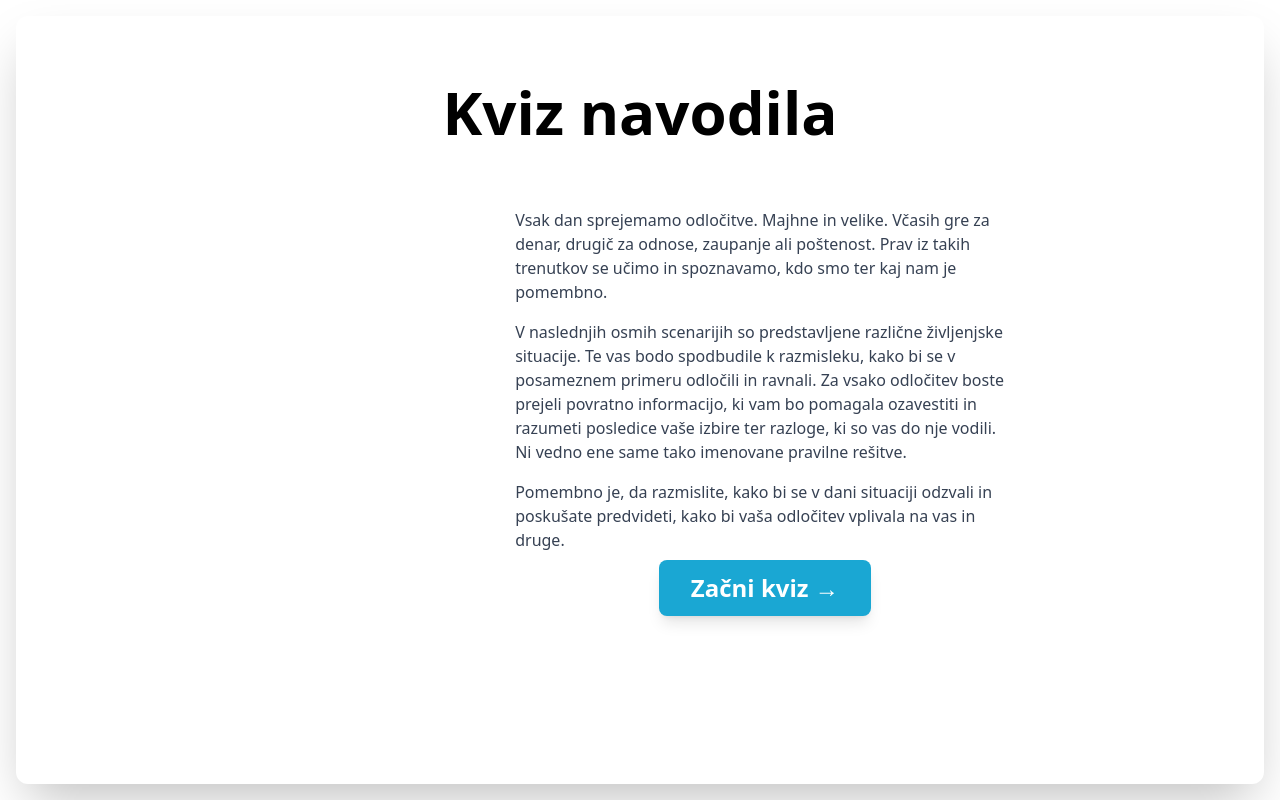
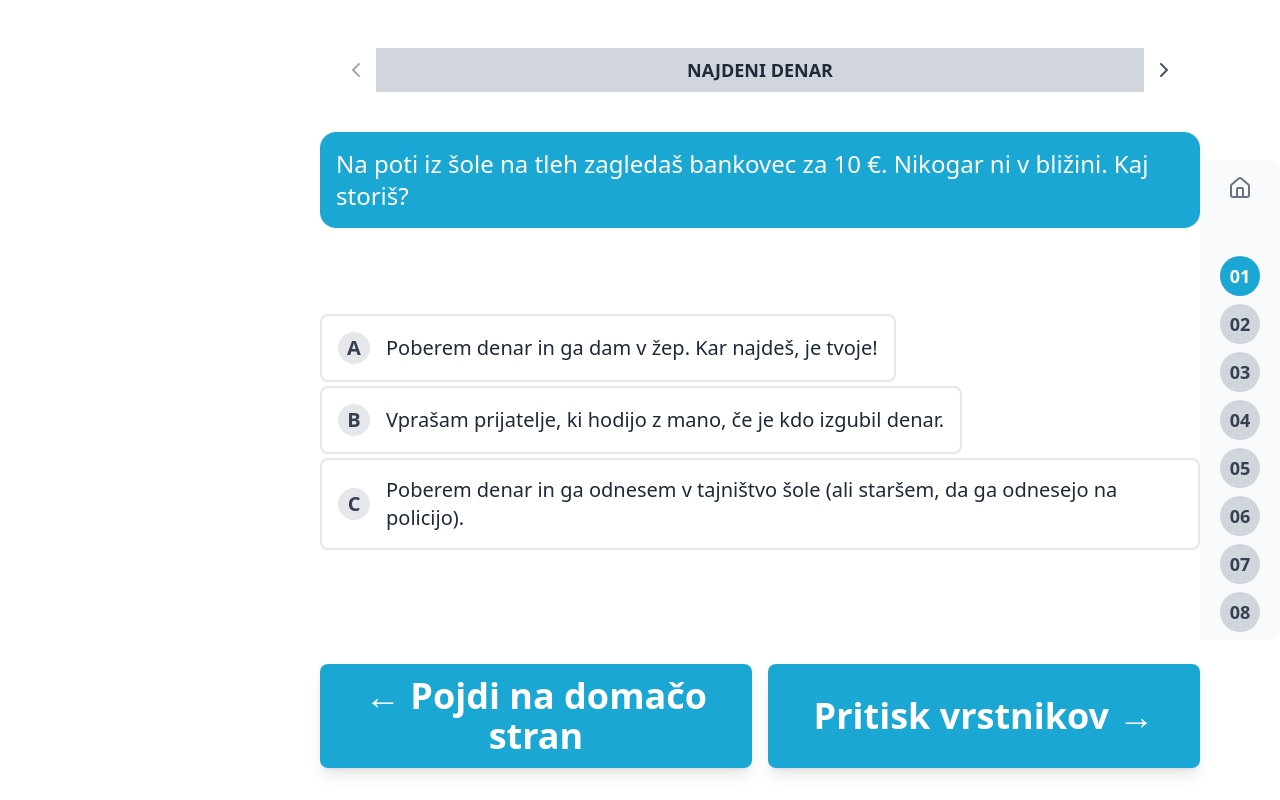
Before and after one commit to wolfboyyang/decision-quiz, a SvelteKit app: page / in a window 1280 px wide. Built offline with nearby package versions, Linux system fonts and the light colour scheme.

Commit message:
Adjust UI for wordpress.

```diff
--- a/src/routes/+page.svelte
+++ b/src/routes/+page.svelte
@@ -6,7 +6,7 @@
     import QuizBackground from "$lib/assets/backgrounds/quiz.png?enhanced";
     import FeedbackBackground from "$lib/assets/backgrounds/feedback.png?enhanced";
 
-    let currentQuizId: number = $state(-1);
+    let currentQuizId: number = $state(1);
     let selectedOption: string = $state("");
     let showFeedback = $state(false);
 
@@ -65,10 +65,7 @@
     };
 </script>
 
-<div class="w-screen h-screen p-4 flex items-center justify-center font-sans">
-    <main
-        class="w-full h-full rounded-xl shadow-2xl overflow-hidden min-h-[700px] flex justify-center items-center"
-    >
+<main class="w-screen h-screen flex justify-center items-center font-sans">
     {#if currentQuizId === -1}
         <!-- Introduction -->
         <enhanced:img
@@ -76,45 +73,44 @@
             alt="Introduction Background"
             class="absolute top-0 left-0 w-screen h-screen -z-1"
         />
-            <div class="w-full h-full flex flex-col">
-                <div class="h-1/4 flex items-center justify-center">
-                    <h1 class="text-6xl font-bold">Kviz navodila</h1>
+        <div class="flex flex-col">
+            <div class="flex items-center justify-center">
+                <h1 class="p-6 xl:p-28 xl:text-4xl text-2xl font-bold">
+                    Kviz navodila
+                </h1>
             </div>
-                <div class="grow w-full grid grid-cols-5">
-                    <div class="h-2/3 col-start-3 col-span-2">
-                        <div class="flex flex-col">
-                            <div class="space-y-4 text-gray-700">
+            <div class="grow flex">
+                <div class="w-3/8"></div>
+                <div class="w-15/32 flex flex-col">
+                    <div
+                        class="space-y-1 xl:space-y-4 text-gray-700 text-[10px] xl:text-2xl"
+                    >
                         <p>
-                                    Vsak dan sprejemamo odločitve. Majhne in
-                                    velike. Včasih gre za denar, drugič za
-                                    odnose, zaupanje ali poštenost. Prav iz
-                                    takih trenutkov se učimo in spoznavamo, kdo
-                                    smo ter kaj nam je pomembno.
+                            Vsak dan sprejemamo odločitve. Majhne in velike.
+                            Včasih gre za denar, drugič za odnose, zaupanje ali
+                            poštenost. Prav iz takih trenutkov se učimo in
+                            spoznavamo, kdo smo ter kaj nam je pomembno.
                         </p>
                         <p>
-                                    V naslednjih osmih scenarijih so
-                                    predstavljene različne življenjske
-                                    situacije. Te vas bodo spodbudile k
-                                    razmisleku, kako bi se v posameznem primeru
-                                    odločili in ravnali. Za vsako odločitev
-                                    boste prejeli povratno informacijo, ki vam
-                                    bo pomagala ozavestiti in razumeti posledice
-                                    vaše izbire ter razloge, ki so vas do nje
-                                    vodili. Ni vedno ene same tako imenovane
-                                    pravilne rešitve.
+                            V naslednjih osmih scenarijih so predstavljene
+                            različne življenjske situacije. Te vas bodo
+                            spodbudile k razmisleku, kako bi se v posameznem
+                            primeru odločili in ravnali. Za vsako odločitev
+                            boste prejeli povratno informacijo, ki vam bo
+                            pomagala ozavestiti in razumeti posledice vaše
+                            izbire ter razloge, ki so vas do nje vodili. Ni
+                            vedno ene same tako imenovane pravilne rešitve.
                         </p>
                         <p>
-                                    Pomembno je, da razmislite, kako bi se v
-                                    dani situaciji odzvali in poskušate
-                                    predvideti, kako bi vaša odločitev vplivala
-                                    na vas in druge.
+                            Pomembno je, da razmislite, kako bi se v dani
+                            situaciji odzvali in poskušate predvideti, kako bi
+                            vaša odločitev vplivala na vas in druge.
                         </p>
                     </div>
-                        </div>
-                        <div class="mt-2 text-center">
+                    <div class="mt-2 xl:mt-8 text-center">
                         <button
                             onclick={goHome}
-                                class="bg-[#1aa7d3] text-white font-bold py-3 px-8 rounded-lg shadow-lg hover:bg-blue-700 transition-colors text-2xl"
+                            class="bg-[#1aa7d3] text-white font-bold py-1 px-3 xl:py-3 xl:px-8 rounded-lg shadow-lg hover:bg-blue-700 transition-colors text-sm xl:text-2xl"
                         >
                             Začni kviz →
                         </button>
@@ -129,30 +125,32 @@
             alt="Home Background"
             class="absolute top-0 left-0 w-screen h-screen -z-1"
         />
-            <div class="w-full h-full flex flex-col items-center">
-                <div class="h-1/4 flex items-center justify-center">
-                    <h1 class="text-4xl font-bold">Kviz Odločitev</h1>
+        <div class="flex flex-col items-center">
+            <div class="flex items-center justify-center">
+                <h1 class="pt-8 pb-1 xl:p-28 xl:text-4xl text-2xl font-bold">
+                    Kviz Odločitev
+                </h1>
             </div>
 
             <div class="w-5/8 h-1/2">
                 <div
-                        class="w-full h-full grid grid-cols-4 grid-rows-2 justify-center items-center p-2"
+                    class="grid grid-cols-4 grid-rows-2 justify-center items-center"
                 >
                     {#each QUIZ_DATA as quiz, index}
-                            <div
-                                class="w flex items-center justify-center p-16"
-                            >
+                        <div class="p-2 flex items-center justify-center">
                             <button
                                 title={quiz.title}
-                                    class="rounded-lg shadow-md p-2 m-2 bg-white cursor-pointer transition-all transform hover:scale-105 hover:shadow-lg"
+                                class="rounded-lg shadow-md bg-white cursor-pointer transition-all transform hover:scale-105 hover:shadow-lg"
                                 onclick={() => handleSelectQuiz(index + 1)}
                             >
                                 <enhanced:img
                                     src={quiz.image}
                                     alt={quiz.title}
-                                        class="rounded-md mb-4"
+                                    class="rounded-md"
                                 />
-                                    <p>{quiz.title}</p>
+                                <p class="text-[9px] xl:text-xl">
+                                    {quiz.title}
+                                </p>
                             </button>
                         </div>
                     {/each}
@@ -160,22 +158,18 @@
                 <div
                     class="w-full inline-flex justify-center items-center gap-20"
                 >
-                        <div
-                            class="col-span-2 flex items-center justify-center"
-                        >
+                    <div class="col-span-2 flex items-center justify-center">
                         <button
                             onclick={goToIntroduction}
-                                class="inline-flex items-center bg-[#1aa7d3] text-white font-bold py-3 px-6 rounded-lg shadow-lg hover:bg-[#168db3] transition-colors text-4xl"
+                            class="inline-flex items-center bg-[#1aa7d3] text-white font-bold py-1 px-3 xl:py-3 xl:px-6 rounded-lg shadow-lg hover:bg-[#168db3] transition-colors text-sm xl:text-xl"
                         >
                             ← Kviz navodila
                         </button>
                     </div>
-                        <div
-                            class="col-span-2 flex items-center justify-center"
-                        >
+                    <div class="col-span-2 flex items-center justify-center">
                         <button
                             onclick={handleStart}
-                                class="inline-flex items-center bg-[#1aa7d3] text-white font-bold py-3 px-6 rounded-lg shadow-lg hover:bg-[#168db3] transition-colors text-4xl"
+                            class="inline-flex items-center bg-[#1aa7d3] text-white font-bold py-1 px-3 xl:py-3 xl:px-6 rounded-lg shadow-lg hover:bg-[#168db3] transition-colors text-sm xl:text-xl"
                         >
                             {QUIZ_DATA[0].title} →
                         </button>
@@ -185,12 +179,12 @@
         </div>
     {:else if quiz !== null}
         <div class="w-full h-full flex items-center">
-                <div class="w-1/4 h-full"></div>
+            <div class="w-1/4"></div>
             <!-- Main Quiz Content -->
-                <div class="w-1/2 h-1/2 flex flex-col justify-between">
+            <div class="w-11/16 h-full flex flex-col justify-between">
                 <!-- Header & Navigation -->
                 <div
-                        class="flex justify-between items-center mb-6 text-xl md:text-2xl font-bold text-gray-800 text-center p-4 rounded-lg"
+                    class="flex justify-between items-center mt-1 xl:mt-8 xl:mb-6 text-lg md:text-2xl font-bold text-gray-800 text-center p-2 xl:p-4 rounded-lg"
                 >
                     <button
                         onclick={handlePrevQuiz}
@@ -199,9 +193,9 @@
                     >
                         <ChevronLeft class="w-6 h-6 text-gray-600" />
                     </button>
-                        <div class="p-4 grow bg-gray-300">
+                    <div class="p-2 grow bg-gray-300">
                         <h2
-                                class="text-xl font-bold text-gray-800 text-center uppercase"
+                            class="text-lg font-bold text-gray-800 text-center uppercase"
                         >
                             {quiz.title}
                         </h2>
@@ -217,7 +211,7 @@
                 <div class="grow flex flex-col justify-between">
                     <!-- Scenario -->
                     <p
-                            class="text-white text-2xl p-4 my-8 bg-[#1aa7d3] rounded-2xl"
+                        class="text-white text-sm xl:text-2xl p-2 mb-1 xl:p-4 bg-[#1aa7d3] rounded-2xl"
                     >
                         {quiz.scenario}
                     </p>
@@ -230,24 +224,23 @@
                             alt="Quiz Background"
                             class="absolute top-0 left-0 w-screen h-screen -z-1"
                         />
-                            <div class="space-y-4">
+                        <div class="space-y-1">
                             {#each Object.entries(quiz.options) as [option, text]}
                                 <button
-                                        class={`w-full border-2 rounded-lg p-4 flex items-center space-x-4 cursor-pointer transition-all ${
+                                    class={`border-2 rounded-lg p-1 xl:p-4 flex items-center space-x-4 cursor-pointer transition-all ${
                                         selectedOption === option
                                             ? "border-blue-500 bg-blue-50 ring-2 ring-blue-500"
                                             : "border-gray-200 hover:bg-gray-50"
                                     }`}
-                                        onclick={() =>
-                                            handleSelectOption(option)}
+                                    onclick={() => handleSelectOption(option)}
                                 >
                                     <div
-                                            class="shrink-0 w-8 h-8 rounded-full font-bold flex items-center justify-center text-xl bg-gray-200 text-gray-700"
+                                        class="shrink-0 w-8 h-8 rounded-full font-bold flex items-center justify-center text-sm xl:text-xl bg-gray-200 text-gray-700"
                                     >
                                         {option}
                                     </div>
                                     <p
-                                            class="text-gray-800 text-left text-xl"
+                                        class="text-gray-800 text-left text-[12px] xl:text-xl"
                                     >
                                         {text}
                                     </p>
@@ -262,45 +255,42 @@
                             class="absolute top-0 left-0 w-full h-full -z-1"
                         />
                         <div
-                                class="border-2 rounded-lg p-4 flex items-center space-x-4 cursor-pointer transition-all border-blue-500 bg-blue-50 ring-2 ring-blue-500"
+                            class="border-2 rounded-lg p-1 xl:p-4 flex items-center space-x-4 cursor-pointer transition-all border-blue-500 bg-blue-50 ring-2 ring-blue-500"
                         >
                             <div
-                                    class="shrink-0 w-8 h-8 rounded-full font-bold flex items-center justify-center bg-[#1aa7d3] text-white"
+                                class="shrink-0 w-8 h-8 rounded-full font-bold flex items-center justify-center bg-[#1aa7d3] text-sm xl:text-xl text-gray-700"
                             >
                                 {selectedOption}
                             </div>
-                                <p class="text-gray-800">
+                            <p class="text-gray-800 text-sm xl:text-xl">
                                 {quiz.options[selectedOption]}
                             </p>
                         </div>
-                            <div class="animate-fadeIn mt-4">
-                                <h3
-                                    class="text-xl font-semibold mb-4 text-gray-800"
+                        <div class="animate-fadeIn mt-1 xl:mt-4">
+                            <div
+                                class="p-1 xl:p-4 rounded-lg bg-blue-50 border-l-4 border-gray-400"
                             >
-                                    POVRATNA INFORMACIJA
-                                </h3>
-                                <div
-                                    class="p-4 rounded-lg bg-blue-50 border-l-4 border-gray-400"
+                                <p
+                                    class="text-gray-800 text-sm xl:text-xl font-semibold"
                                 >
-                                    <p class="text-gray-800 font-semibold">
                                     {quiz.feedback[selectedOption]}
                                 </p>
                             </div>
                         </div>
                     {/if}
                     <!-- Persistent Bottom Navigation -->
-                        <div class="flex flex-col sm:flex-row gap-4 mt-8">
+                    <div class="flex gap-4 mt-1 mb-1 xl:mb-8 xl:mt-8">
                         {#if selectedOption !== ""}
                             <button
                                 onclick={handleTryAnother}
-                                    class="w-full sm:w-1/2 bg-gray-200 text-gray-800 text-4xl font-bold py-3 px-6 rounded-lg hover:bg-gray-300 transition-colors"
+                                class="w-1/2 bg-gray-200 text-gray-800 text-sm xl:text-4xl font-bold py-1 px-3 xl:py-3 xl:px-6 rounded-lg hover:bg-gray-300 transition-colors"
                             >
                                 ⟳ Poskusi drugega
                             </button>
                         {:else}
                             <button
                                 onclick={handlePrevQuiz}
-                                    class="w-full sm:w-1/2 bg-[#1aa7d3] text-white text-4xl font-bold py-3 px-6 rounded-lg shadow-lg hover:bg-[#168db3] transition-colors"
+                                class="w-1/2 bg-[#1aa7d3] text-white text-sm xl:text-4xl font-bold py-1 px-3 xl:py-3 xl:px-6 rounded-lg shadow-lg hover:bg-[#168db3] transition-colors"
                             >
                                 ← {currentQuizId > 1
                                     ? QUIZ_DATA[currentQuizId - 2].title
@@ -311,14 +301,14 @@
                         {#if isLastQuiz}
                             <button
                                 onclick={goHome}
-                                    class="w-full sm:w-1/2 bg-[#1aa7d3] text-white text-4xl font-bold py-3 px-6 rounded-lg shadow-lg hover:bg-[#168db3] transition-colors"
+                                class="w-1/2 bg-[#1aa7d3] text-white text-sm xl:text-4xl font-bold py-1 px-3 xl:py-3 xl:px-6 rounded-lg shadow-lg hover:bg-[#168db3] transition-colors"
                             >
                                 Pojdi na domačo stran
                             </button>
                         {:else}
                             <button
                                 onclick={handleNextQuiz}
-                                    class="w-full sm:w-1/2 bg-[#1aa7d3] text-white text-4xl font-bold py-3 px-6 rounded-lg shadow-lg hover:bg-[#168db3] transition-colors"
+                                class="w-1/2 bg-[#1aa7d3] text-white text-sm xl:text-4xl font-bold py-1 px-3 xl:py-3 xl:px-6 rounded-lg shadow-lg hover:bg-[#168db3] transition-colors"
                             >
                                 {QUIZ_DATA[currentQuizId].title} →
                             </button>
@@ -329,7 +319,7 @@
 
             <!-- Vertical Slider -->
             <div
-                    class="w-20 flex flex-col items-center justify-center space-y-2 bg-gray-50 p-4 rounded-r-xl"
+                class="w-8 xl:w-20 flex flex-col items-center justify-center space-y-2 bg-gray-50 p-2 rounded-r-xl"
             >
                 <button
                     onclick={goHome}
@@ -338,11 +328,11 @@
                 >
                     <House class="w-6 h-6" />
                 </button>
-                    <div class="h-8"></div>
                 <!-- Spacer -->
+                <div class="xl:h-8"></div>
                 {#each QUIZ_DATA as quiz, index}
                     <button
-                            class={`w-10 h-10 rounded-full flex items-center justify-center font-bold text-lg cursor-pointer ${
+                        class={`size-6 xl:size-10 rounded-full flex items-center justify-center font-bold text-sm xl:text-lg cursor-pointer ${
                             index + 1 === currentQuizId
                                 ? "bg-[#1aa7d3] text-white"
                                 : "bg-gray-300 text-gray-700 hover:bg-gray-400"
@@ -357,7 +347,6 @@
         </div>
     {/if}
 </main>
-</div>
 
 <style>
     @keyframes fadeIn {
```
Lines whose indentation alone changed are shown as unchanged.
